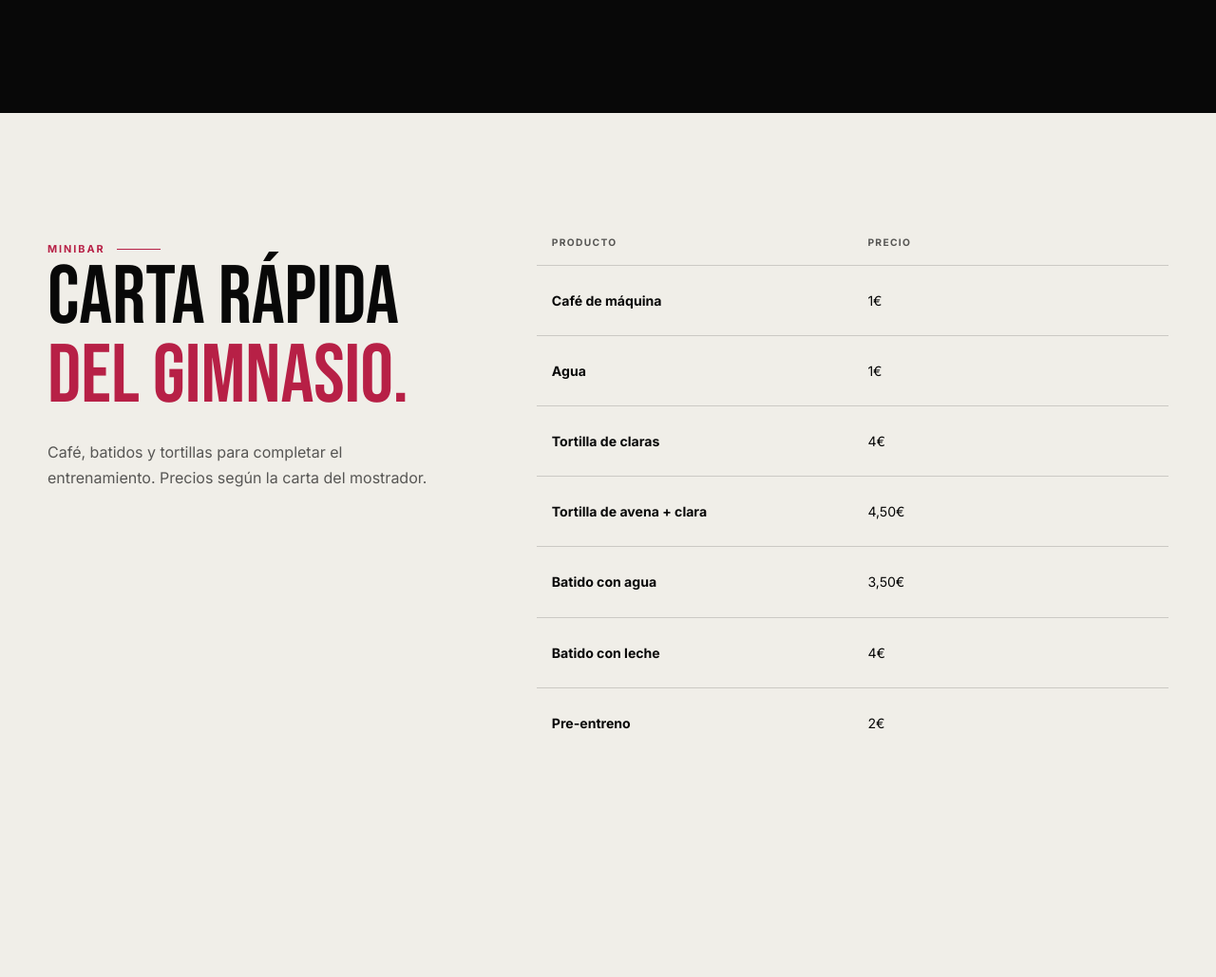
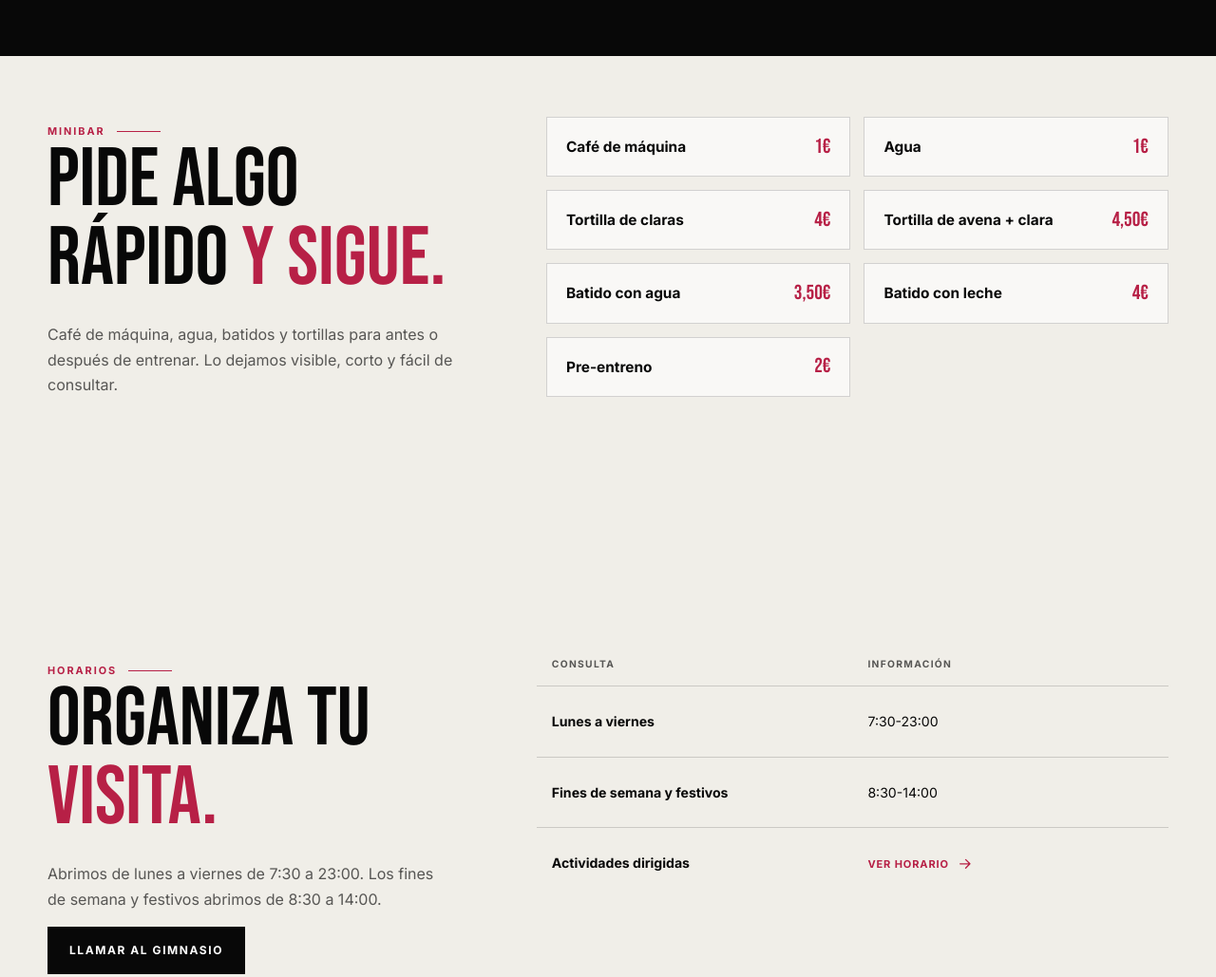
Before and after one commit to samuelhogarola-ship-it/gimnasionuevoestilo, a plain HTML site: page index.html in a window 1280 px wide. Shown: the part 3820-4849 px from the top of the page at 95% size. Drawn offline with Linux system fonts and the light colour scheme.

Commit message:
Fix mobile hero spacing and simplify minibar

```diff
--- a/assets/css/site.css
+++ b/assets/css/site.css
@@ -1498,10 +1498,7 @@ h3 {
 }
 
 .service-number {
-  margin-bottom: 60px;
-  color: rgba(255, 255, 255, 0.28);
-  font-family: var(--display);
-  font-size: 1.2rem;
+  display: none;
 }
 
 .service-icon {
@@ -1531,6 +1528,49 @@ h3 {
   gap: 10px;
   margin-top: auto;
   padding-top: 28px;
+}
+
+.minibar-section {
+  padding-top: 64px;
+}
+
+.minibar-layout {
+  display: grid;
+  grid-template-columns: minmax(0, 0.95fr) minmax(0, 1.35fr);
+  gap: clamp(28px, 5vw, 64px);
+  align-items: start;
+}
+
+.minibar-intro p {
+  max-width: 34rem;
+}
+
+.minibar-catalog {
+  display: grid;
+  grid-template-columns: repeat(2, minmax(0, 1fr));
+  gap: 14px;
+}
+
+.minibar-item {
+  display: flex;
+  align-items: center;
+  justify-content: space-between;
+  gap: 16px;
+  padding: 18px 20px;
+  border: 1px solid var(--line-light);
+  background: rgba(255, 255, 255, 0.62);
+}
+
+.minibar-item strong {
+  font-size: 0.96rem;
+}
+
+.minibar-item span {
+  color: var(--pink);
+  font-family: var(--display);
+  font-size: 1.35rem;
+  line-height: 1;
+  white-space: nowrap;
 }
 
 .mini-action {
@@ -3188,7 +3228,7 @@ body.call-sheet-open {
   }
 
   .service-number {
-    margin-bottom: 36px;
+    display: none;
   }
 
   .pricing-inner {
@@ -3287,7 +3327,7 @@ body.call-sheet-open {
   .hero-picture img[src*="/assets/img/Fuengirola/hero-"] {
     object-fit: contain;
     object-position: center top;
-    transform: scale(0.92);
+    transform: translateY(18px) scale(0.92);
     transform-origin: center top;
     animation: none;
   }
@@ -3297,8 +3337,8 @@ body.call-sheet-open {
   }
 
   .hero-content {
-    margin-top: 84px;
-    padding-bottom: 92px;
+    margin-top: 92px;
+    padding-bottom: 176px;
     transform: none;
   }
 
@@ -3324,7 +3364,7 @@ body.call-sheet-open {
   }
 
   .hero-actions {
-    margin-bottom: 22px;
+    margin-bottom: 48px;
   }
 
   .button {
@@ -3369,6 +3409,10 @@ body.call-sheet-open {
     padding: 78px 0;
   }
 
+  #gimnasio {
+    padding-top: 96px;
+  }
+
   .section-heading h2,
   .display-title {
     font-size: clamp(3.25rem, 17vw, 5rem);
@@ -3382,6 +3426,15 @@ body.call-sheet-open {
 
   .price-catalog {
     grid-template-columns: 1fr;
+  }
+
+  .minibar-layout,
+  .minibar-catalog {
+    grid-template-columns: 1fr;
+  }
+
+  .minibar-item {
+    padding: 16px 18px;
   }
 
   .price-card {
--- a/index.html
+++ b/index.html
@@ -246,19 +246,16 @@
         </div>
         <div class="service-grid">
           <article class="service-card" data-reveal>
-            <span class="service-number">01</span>
             <svg class="service-icon" aria-hidden="true"><use href="/assets/icons.svg#barbell"></use></svg>
             <h3>Sala de musculación</h3>
             <p>Un espacio dedicado al trabajo de fuerza y acondicionamiento. Ven a conocer el equipamiento disponible y encuentra la forma de entrenar que mejor encaja contigo.</p>
           </article>
           <article class="service-card" data-reveal>
-            <span class="service-number">02</span>
             <svg class="service-icon" aria-hidden="true"><use href="/assets/icons.svg#group"></use></svg>
             <h3>Actividades dirigidas</h3>
             <p>Entrena en grupo, mantén ritmo y pregunta por las actividades disponibles cuando pases por el gimnasio.</p>
           </article>
           <a class="service-card service-card-link" href="#minibar" data-reveal>
-            <span class="service-number">03</span>
             <svg class="service-icon" aria-hidden="true"><use href="/assets/icons.svg#check"></use></svg>
             <h3>Minibar</h3>
             <p>Disponemos de café de máquina, batidos de proteína, tortillas de claras y tortillas de avena para tomar antes o después de entrenar.</p>
@@ -267,28 +264,22 @@
       </div>
     </section>
 
-    <section class="section section-paper" id="minibar" aria-labelledby="minibar-title">
-      <div class="section-inner info-layout">
-        <div class="info-intro" data-reveal>
+    <section class="section section-paper minibar-section" id="minibar" aria-labelledby="minibar-title">
+      <div class="section-inner minibar-layout">
+        <div class="info-intro minibar-intro" data-reveal>
           <span class="section-index">Minibar</span>
-          <h2 id="minibar-title">Carta rápida <em>del gimnasio.</em></h2>
-          <p>Café, batidos y tortillas para completar el entrenamiento. Precios según la carta del mostrador.</p>
+          <h2 id="minibar-title">Pide algo rápido <em>y sigue.</em></h2>
+          <p>Café de máquina, agua, batidos y tortillas para antes o después de entrenar. Lo dejamos visible, corto y fácil de consultar.</p>
         </div>
-        <table class="schedule-table" data-reveal>
-          <caption>Carta minibar Nuevo Estilo</caption>
-          <thead>
-            <tr><th>Producto</th><th>Precio</th></tr>
-          </thead>
-          <tbody>
-            <tr><td data-label="Producto">Café de máquina</td><td data-label="Precio">1€</td></tr>
-            <tr><td data-label="Producto">Agua</td><td data-label="Precio">1€</td></tr>
-            <tr><td data-label="Producto">Tortilla de claras</td><td data-label="Precio">4€</td></tr>
-            <tr><td data-label="Producto">Tortilla de avena + clara</td><td data-label="Precio">4,50€</td></tr>
-            <tr><td data-label="Producto">Batido con agua</td><td data-label="Precio">3,50€</td></tr>
-            <tr><td data-label="Producto">Batido con leche</td><td data-label="Precio">4€</td></tr>
-            <tr><td data-label="Producto">Pre-entreno</td><td data-label="Precio">2€</td></tr>
-          </tbody>
-        </table>
+        <div class="minibar-catalog" data-reveal aria-label="Carta rápida del minibar">
+          <div class="minibar-item"><strong>Café de máquina</strong><span>1€</span></div>
+          <div class="minibar-item"><strong>Agua</strong><span>1€</span></div>
+          <div class="minibar-item"><strong>Tortilla de claras</strong><span>4€</span></div>
+          <div class="minibar-item"><strong>Tortilla de avena + clara</strong><span>4,50€</span></div>
+          <div class="minibar-item"><strong>Batido con agua</strong><span>3,50€</span></div>
+          <div class="minibar-item"><strong>Batido con leche</strong><span>4€</span></div>
+          <div class="minibar-item"><strong>Pre-entreno</strong><span>2€</span></div>
+        </div>
       </div>
     </section>
 
```
